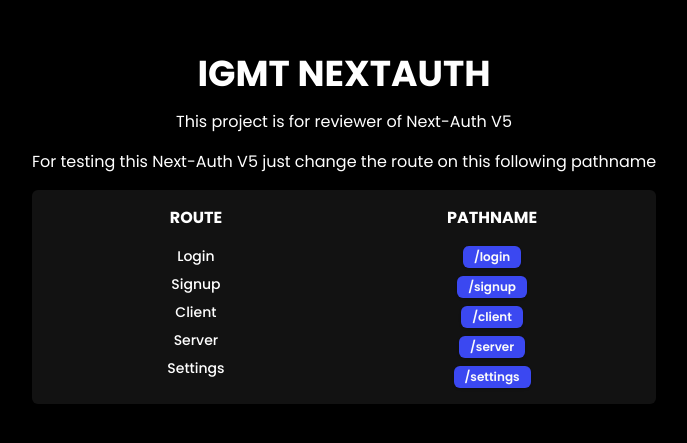
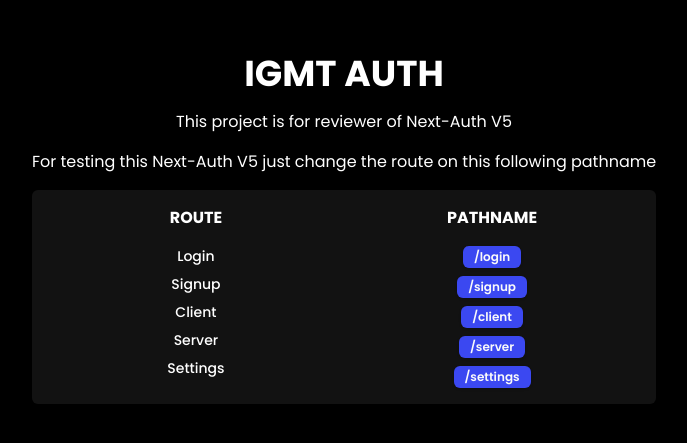
Before and after one commit to igmtink/igmt-auth, a Next.js app: page / in a window 1280 px wide. Shown: the part 171-614 px from the top of the page, without its empty margins (296-983 px from the left). Built offline with nearby package versions, Linux system fonts and the light colour scheme.

Commit message:
added next-auth

```diff
--- a/app/layout.tsx
+++ b/app/layout.tsx
@@ -15,8 +15,8 @@
 
 export const metadata: Metadata = {
   title: {
-    template: '%s - IGMT NextAuth',
-    default: 'IGMT NextAuth'
+    template: '%s - IGMT Auth',
+    default: 'IGMT Auth'
   },
   description: 'The official Next.js Learn Dashboard built with App Router.',
   metadataBase: new URL('https://next-learn-dashboard.vercel.sh')
--- a/app/page.tsx
+++ b/app/page.tsx
@@ -5,7 +5,7 @@
   return (
     <section className='flex h-full items-center justify-center'>
       <div className='space-y-4 text-center'>
-        <h1 className='text-4xl font-bold'>IGMT NEXTAUTH</h1>
+        <h1 className='text-4xl font-bold'>IGMT AUTH</h1>
         <p>This project is for reviewer of Next-Auth V5</p>
 
         <p>
--- a/components/emails/2fa-email.tsx
+++ b/components/emails/2fa-email.tsx
@@ -19,12 +19,12 @@
     <Html>
       <Head />
       <Preview>
-        Your login requires an 2FA to access your IGMT NextAuth account.
+        Your login requires an 2FA to access your IGMT Auth account.
       </Preview>
       <Tailwind>
         <Body className='flex items-center justify-center bg-black py-12 font-sans text-white'>
           <Container className='w-[640px] rounded-md bg-[#121212] p-6 shadow-md'>
-            <Heading className='text-4xl font-bold'>IGMT NextAuth</Heading>
+            <Heading className='text-4xl font-bold'>IGMT Auth</Heading>
             <Section>
               <Text className='mb-6 mt-0 text-xl font-medium'>
                 Two Factor Authentication
--- a/components/emails/email-verification-email.tsx
+++ b/components/emails/email-verification-email.tsx
@@ -12,7 +12,7 @@
 } from '@react-email/components'
 import React from 'react'
 
-const baseUrl = process.env.IGMT_NEXTAUTH_URL
+const baseUrl = process.env.IGMT_AUTH_URL
 
 export const EmailVerificationEmail: React.FC<TEmailVerificationToken> = ({
   token
@@ -27,14 +27,14 @@
       <Tailwind>
         <Body className='flex items-center justify-center bg-black py-12 font-sans text-white'>
           <Container className='w-[640px] rounded-md bg-[#121212] p-6 shadow-md'>
-            <Heading className='text-4xl font-bold'>IGMT NextAuth</Heading>
+            <Heading className='text-4xl font-bold'>IGMT Auth</Heading>
             <Section>
               <Text className='mb-6 mt-0 text-xl font-medium'>
                 Confirm your account
               </Text>
 
               <Text className='mb-6 mt-0'>
-                Thank you for signing up for IGMT NextAuth. To confirm your
+                Thank you for signing up for IGMT Auth. To confirm your
                 account, please follow the button below.
               </Text>
 
--- a/components/emails/password-reset-email.tsx
+++ b/components/emails/password-reset-email.tsx
@@ -12,7 +12,7 @@
 } from '@react-email/components'
 import React from 'react'
 
-const baseUrl = process.env.IGMT_NEXTAUTH_URL
+const baseUrl = process.env.IGMT_AUTH_URL
 
 export const PasswordResetEmail: React.FC<TPasswordResetToken> = ({
   token
@@ -25,7 +25,7 @@
       <Tailwind>
         <Body className='flex items-center justify-center bg-black py-12 font-sans text-white'>
           <Container className='w-[640px] rounded-md bg-[#121212] p-6 shadow-md'>
-            <Heading className='text-4xl font-bold'>IGMT NextAuth</Heading>
+            <Heading className='text-4xl font-bold'>IGMT Auth</Heading>
             <Section>
               <Text className='mb-6 mt-0 text-xl font-medium'>
                 Reset your password
--- a/lib/resend.ts
+++ b/lib/resend.ts
@@ -18,7 +18,7 @@
     //! You can change this if you have a own domain
     from: 'onboarding@resend.dev',
     to: email,
-    subject: 'Confirm your IGMT NextAuth account',
+    subject: 'Confirm your IGMT Auth account',
     react: React.createElement(EmailVerificationEmail, { token })
     // react: <EmailVerification token={token} />
   })
@@ -29,7 +29,7 @@
     //! You can change this if you have a own domain
     from: 'onboarding@resend.dev',
     to: email,
-    subject: 'Reset your IGMT NextAuth password',
+    subject: 'Reset your IGMT Auth password',
     react: React.createElement(PasswordResetEmail, { token })
     // react: <EmailVerification token={token} />
   })
--- a/package.json
+++ b/package.json
@@ -1,5 +1,5 @@
 {
-  "name": "igmt-nextauth",
+  "name": "igmt-auth",
   "version": "0.1.0",
   "private": true,
   "scripts": {
```
Also changed, not shown: 1 other file (tests, documents, lock files or other folders).
